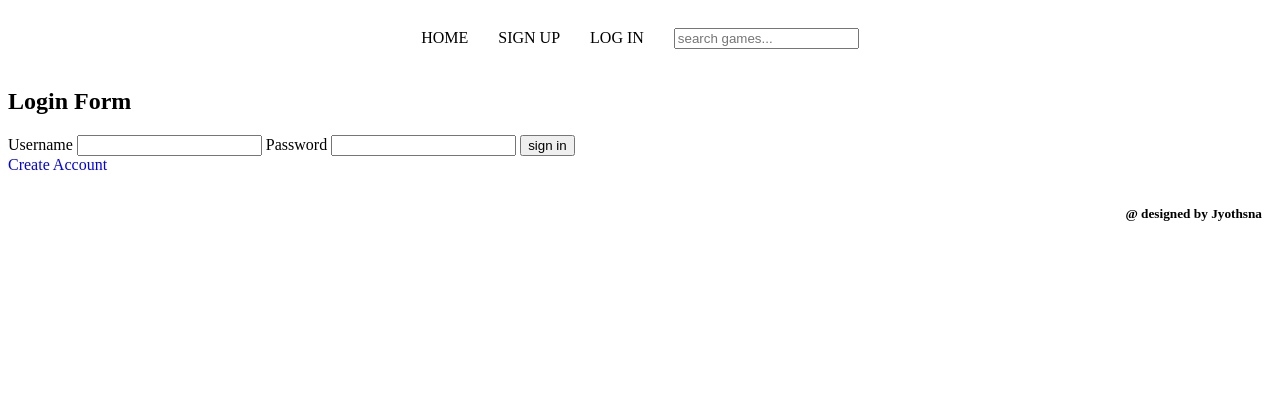
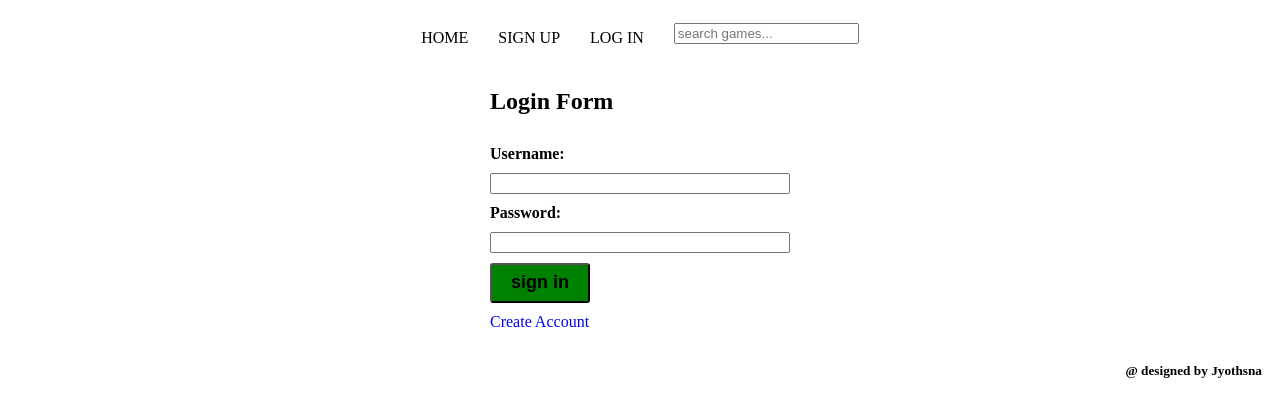
Before and after one commit to Ajyothsna758/gamebrain, a Django app: page /login/ in a window 1280 px wide. Shown: the top 417 px of the page. Run offline with Django 5.2, Linux system fonts and the light colour scheme; parts of the project's set-up code (start-up, migrations or seed data) failed here and were passed over.

Commit message:
updated login ui

```diff
--- a/games/static/css/style.css
+++ b/games/static/css/style.css
@@ -48,6 +48,35 @@
     align-items: center;
     gap: 8px;
     margin-top: 6px;
+}
+/* login */
+.container {
+    display: flex;
+    justify-content: center;
+    align-items: center;
+
+}
+.form-box {
+    display: flex;
+    flex-direction: column;
+    gap: 10px;
+    width: 300px;
+}
+form {
+    display: flex;
+    flex-direction: column;
+    gap: 10px;
+}
+.error {
+    color: red;
+}
+.buttons {
+    background-color: green;
+    font-weight: bolder;
+    height: 40px;
+    width: 100px;
+    border-radius: 3px;
+    font-size: large;
 }
 /* wishlist */
 .wishlist-icon {
--- a/templates/user/home.html
+++ b/templates/user/home.html
@@ -2,6 +2,8 @@
 {% load static %}
 <div>
     {% block content %}
+    <div class="container">
+        <div class="form-box">
             <h2>Login Form</h2>
             {% if messages %}
             {% for message in messages %}
@@ -10,12 +12,14 @@
             {% endif %}
             <form method="POST">
                 {% csrf_token %}
-        <label for="username">Username</label>
+                <label for="username" style="font-weight: bold;">Username:</label>
                 {{ form.username }}
-        <label for="password">Password</label>
+                <label for="password" style="font-weight: bold;">Password:</label>
                 {{ form.password }}
-        <button type="submit">sign in</button>
+                <button type="submit" class="buttons">sign in</button>
             </form>
             <a href="{% url 'sign_up' %}" style="text-decoration: none;">Create Account</a>
     </div>
+        </div>
+</div>
 {% endblock %}
```
Also changed, not shown: 2 other files. Lines whose indentation alone changed are shown as unchanged.
